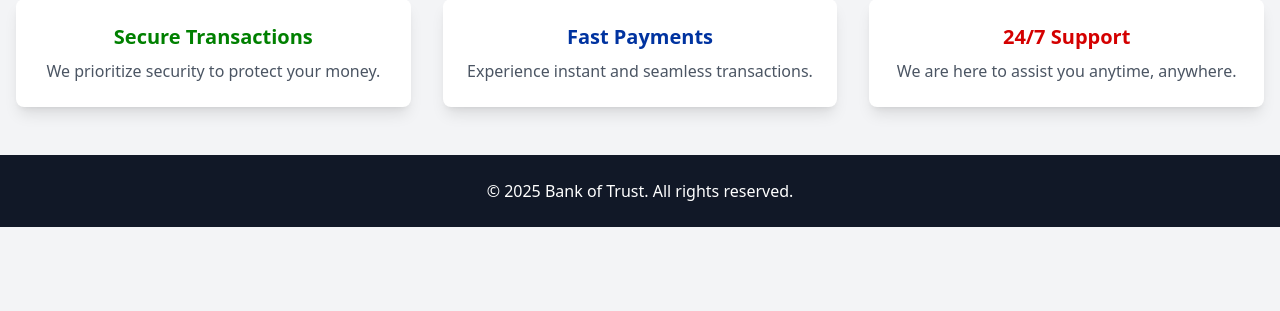
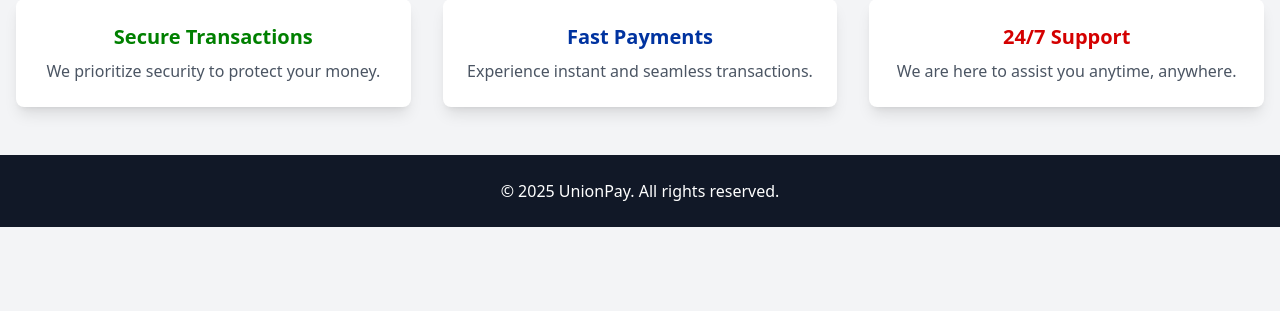
Before and after one commit to GodsplanElot/BOAclone, a Django app: page / in a window 1280 px wide. Shown: the part 489-800 px from the top of the page. Run offline with Django 5.2, Linux system fonts and the light colour scheme; some libraries are stand-ins or nearby versions.

Commit message:
Update bank name on footer

```diff
--- a/boa/bankPages/templates/bankPages/base.html
+++ b/boa/bankPages/templates/bankPages/base.html
@@ -58,7 +58,7 @@
 
     <!-- Footer -->
     <footer class="bg-gray-900 text-white text-center py-6">
-        <p>&copy; 2025 Bank of Trust. All rights reserved.</p>
+        <p>&copy; 2025 UnionPay. All rights reserved.</p>
     </footer>
 
 </body>
--- a/boa/bankPages/templates/bankPages/sbase.html
+++ b/boa/bankPages/templates/bankPages/sbase.html
@@ -95,7 +95,7 @@
 
     <!-- Footer -->
     <footer class="bg-gray-900 text-white text-center py-6 mt-10">
-        <p>&copy; 2025 Bank of Trust. All rights reserved.</p>
+        <p>&copy; 2025 UnionPay. All rights reserved.</p>
     </footer>
 
     <!-- Scripts -->
```
